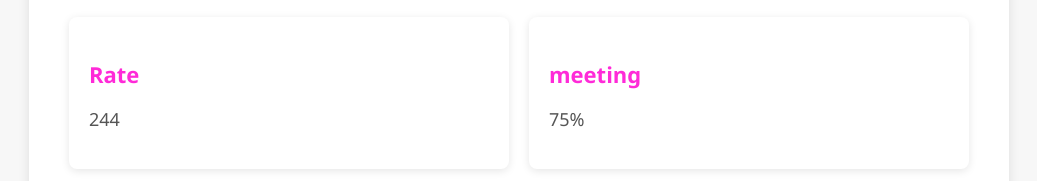
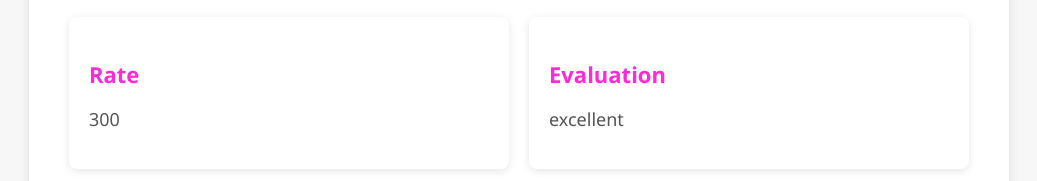
Before and after one commit to khalid-it-ctrl/rah, a plain HTML site: page index.html in a window 1280 px wide. Shown: the part 241-422 px from the top of the page, without its empty margins (121-1158 px from the left). Drawn offline with Linux system fonts and the light colour scheme.

Commit message:
Update index.html

```diff
--- a/index.html
+++ b/index.html
@@ -84,11 +84,11 @@ phone📞: 01019030902
     <div class="info-container">
         <div class="info-box">
             <h3>Rate </h3>
-            <p>244</p>
+            <p>300</p>
         </div>
         <div class="info-box">
-            <h3>meeting</h3>
-            <p>75%</p>
+            <h3>Evaluation</h3>
+            <p>excellent</p>
         </div>
     </div>
 </div>
```
